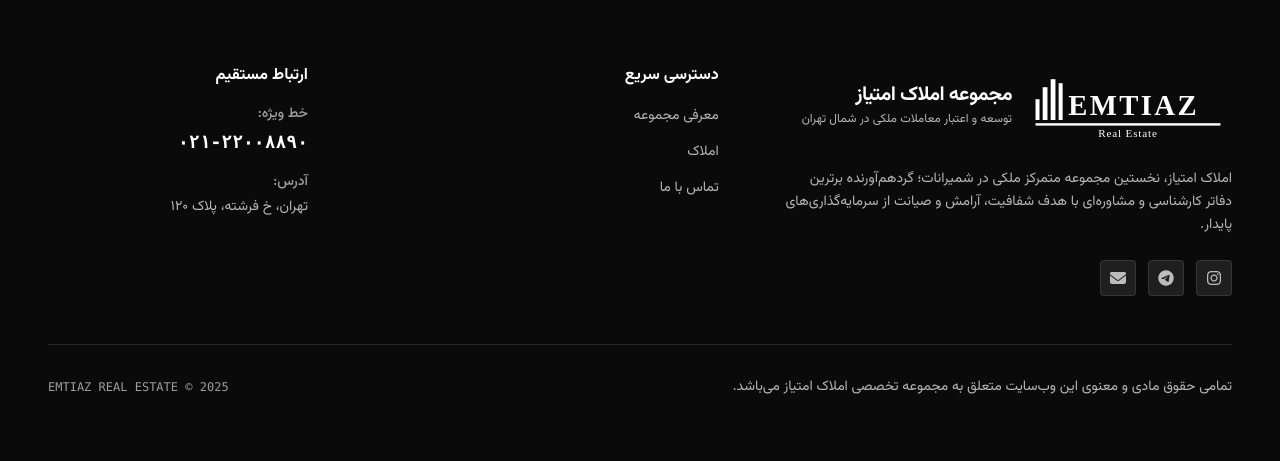
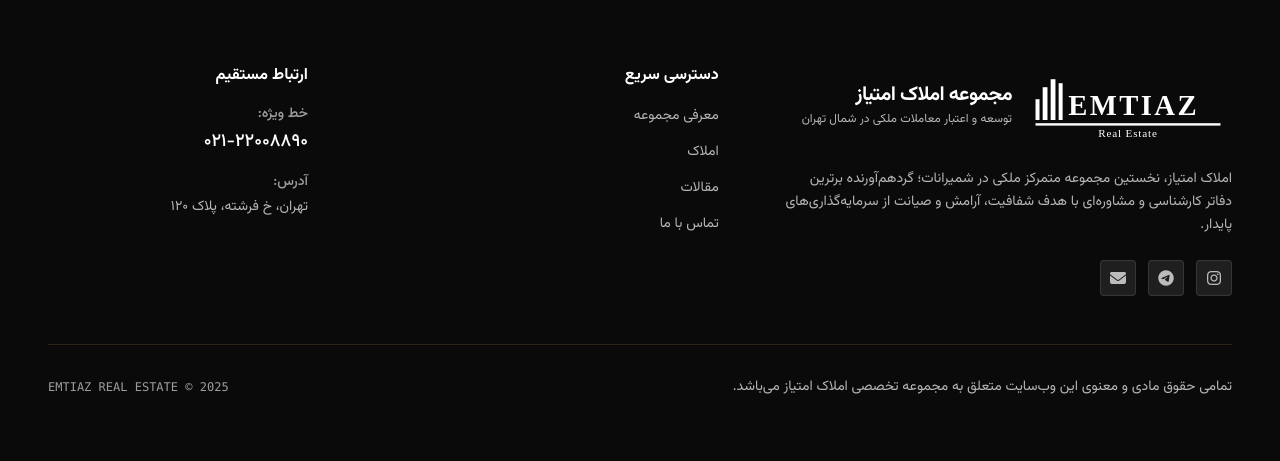
Before and after one commit to MErfanPld/emtiaz-backend, a Django app: page /blog/ in a window 1280 px wide. Shown: the part 748-1209 px from the top of the page. Run offline with Django 5.2, Linux system fonts and the light colour scheme; data that the repository does not hold is empty; some libraries are stand-ins or nearby versions.

Commit message:
editt ...

```diff
--- a/templates/includes/footer.html
+++ b/templates/includes/footer.html
@@ -53,6 +53,7 @@
         <ul class="space-y-3">
           <li><a class="text-white/70 hover:text-white transition-colors text-sm" href="{% url 'core:about' %}">{% if LANGUAGE_CODE == 'en' %}About{% else %}معرفی مجموعه{% endif %}</a></li>
           <li><a class="text-white/70 hover:text-white transition-colors text-sm" href="{% url 'real_estate:list' %}">{% if LANGUAGE_CODE == 'en' %}Properties{% else %}املاک{% endif %}</a></li>
+                    <li><a class="text-white/70 hover:text-white transition-colors text-sm" href="{% url 'blog:list' %}">{% if LANGUAGE_CODE == 'en' %}Properties{% else %}مقالات{% endif %}</a></li>
           <li><a class="text-white/70 hover:text-white transition-colors text-sm" href="{% url 'core:about' %}#visit">{% if LANGUAGE_CODE == 'en' %}Contact{% else %}تماس با ما{% endif %}</a></li>
         </ul>
       </div>
@@ -64,7 +65,7 @@
         <div class="space-y-4 text-sm text-white/70">
           <div>
             <span class="block text-white/60 font-medium mb-1">{% if LANGUAGE_CODE == 'en' %}Hotline:{% else %}خط ویژه:{% endif %}</span>
-            <span class="text-lg text-white font-bold font-mono" dir="ltr">{% if LANGUAGE_CODE == 'en' %}+98 21 2200 8890{% else %}۰۲۱-۲۲۰۰۸۸۹۰{% endif %}</span>
+            <span class="text-lg text-white font-bold font-medium" dir="ltr">{% if LANGUAGE_CODE == 'en' %}+98 21 2200 8890{% else %}۰۲۱-۲۲۰۰۸۸۹۰{% endif %}</span>
           </div>
           <div>
             <span class="block text-white/60 font-medium mb-1">{% if LANGUAGE_CODE == 'en' %}Address:{% else %}آدرس:{% endif %}</span>
```
Also changed, not shown: accounts/migrations/0004_alter_user_managers_and_more.py (added), real_estate/migrations/0004_alter_property_badge_primary_and_more.py (added), real_estate/migrations/0005_alter_property_is_complex_office_and_more.py (added), 6 other files.
